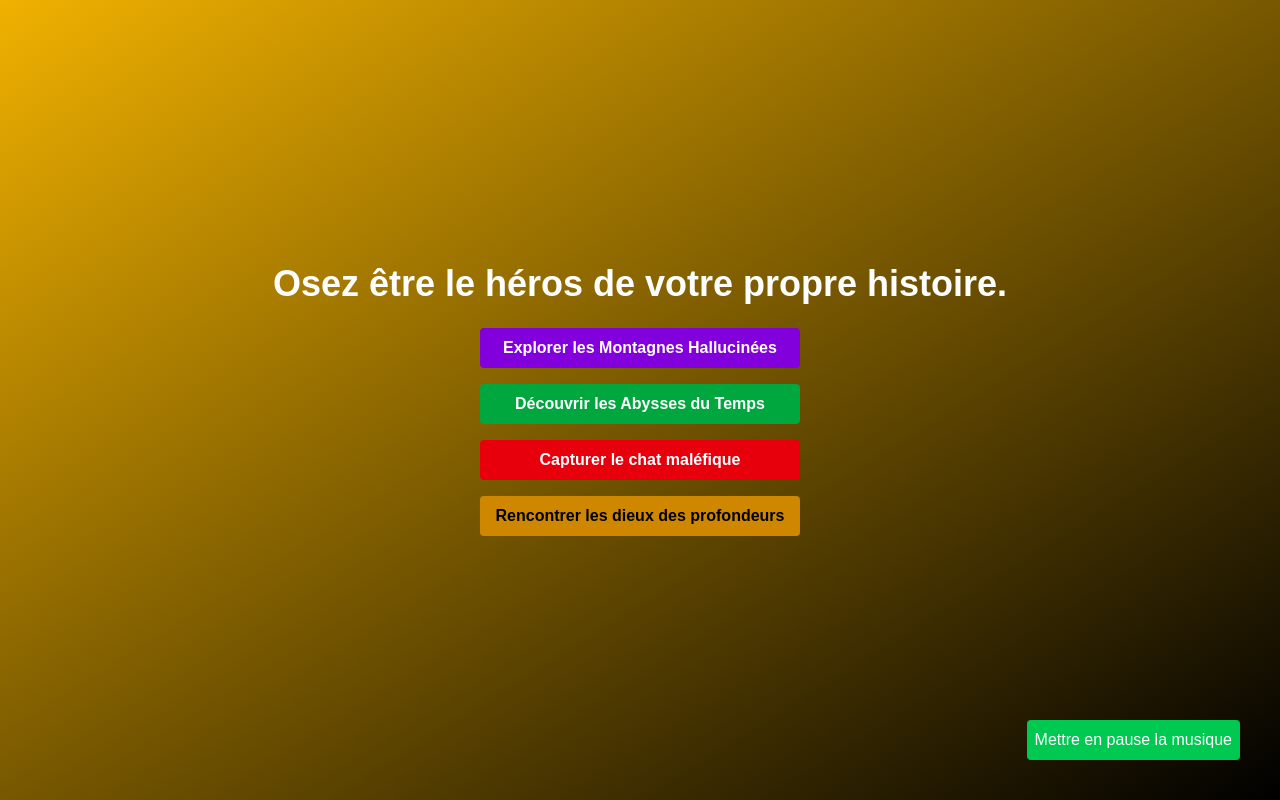
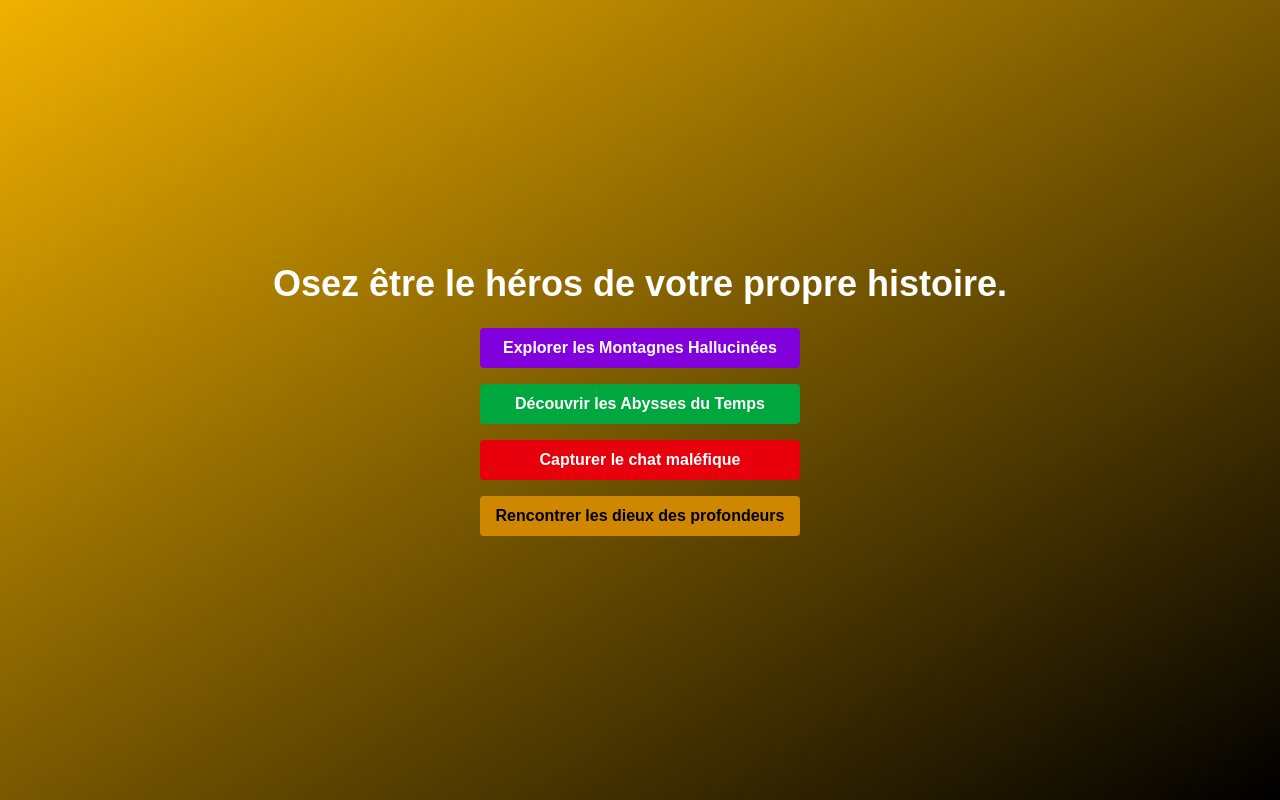
Before and after one commit to AstralPhoebus/mon-aventure, a Next.js app: page / in a window 1280 px wide. Built offline with nearby package versions, Linux system fonts and the light colour scheme.

Commit message:
Update layout.tsx
Test pour retirer musique dans la zone instancière

```diff
--- a/app/layout.tsx
+++ b/app/layout.tsx
@@ -3,9 +3,10 @@ import "./globals.css";
 import { ReactNode } from "react";
 import Script from 'next/script'; // <--- Import for Hotjar
 import { SpeedInsights } from "@vercel/speed-insights/next"; // <--- Import for Vercel Speed Insights
+import BackgroundMusic from "@/components/backgroundmusic";
 
-// If you want BackgroundMusic on ALL pages, import it here:
-import BackgroundMusic from "@/components/backgroundmusic";
+// Dans ton return global :
+<BackgroundMusic />
 
 
 export const metadata = {
@@ -37,9 +38,6 @@ export default function RootLayout({
           `}
         </Script>
 
-        {/* Background Music (place it here if you want it on all pages) */}
-        <BackgroundMusic />
-
         {/* Vercel Speed Insights (place at the very end of the body) */}
         <SpeedInsights />
       </body>
```
